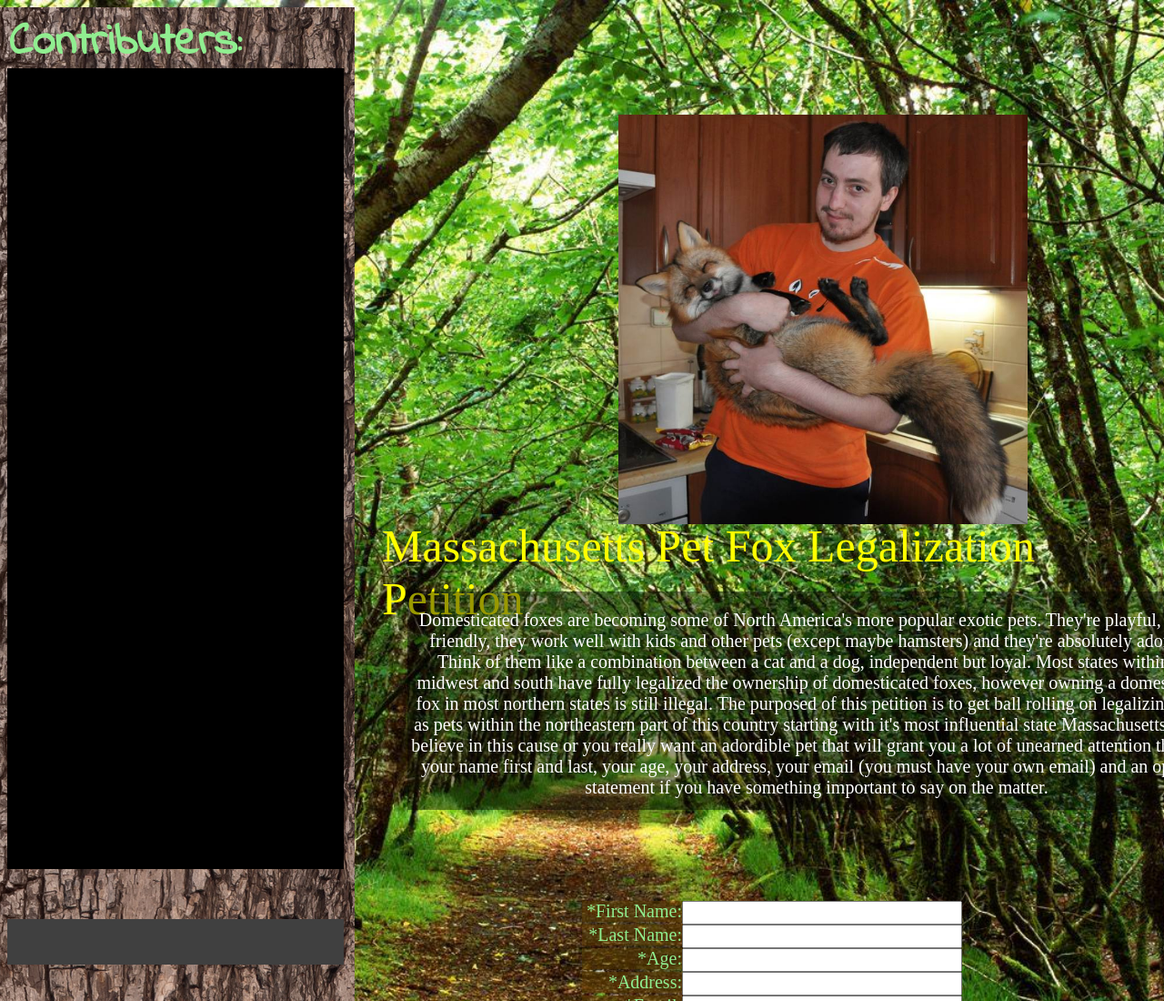
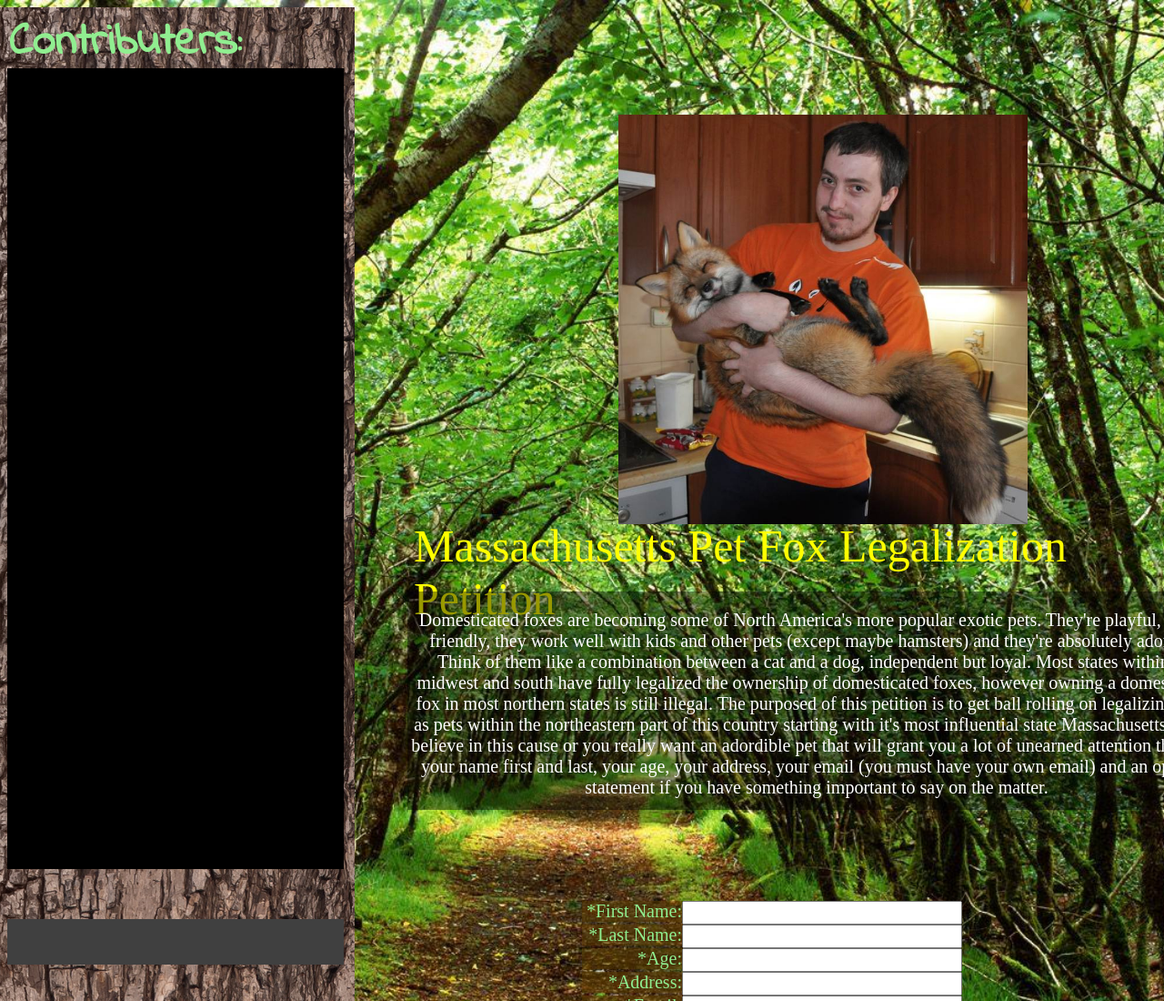
Before and after one commit to Peter-White/petition_site_app, a plain HTML site: page index.html in a window 1280 px wide. Shown: the top 1100 px of the page at 91% size. Drawn offline with nearby package versions, Linux system fonts and the light colour scheme; no server answers.

Commit message:
Reupload

```diff
--- a/styles.css
+++ b/styles.css
@@ -13,7 +13,7 @@
 
 h1 {
   position: absolute;
-  left: 420px;
+  left: 455px;
   color: yellow;
   font-size: 50px;
   bottom: 80px;
```
